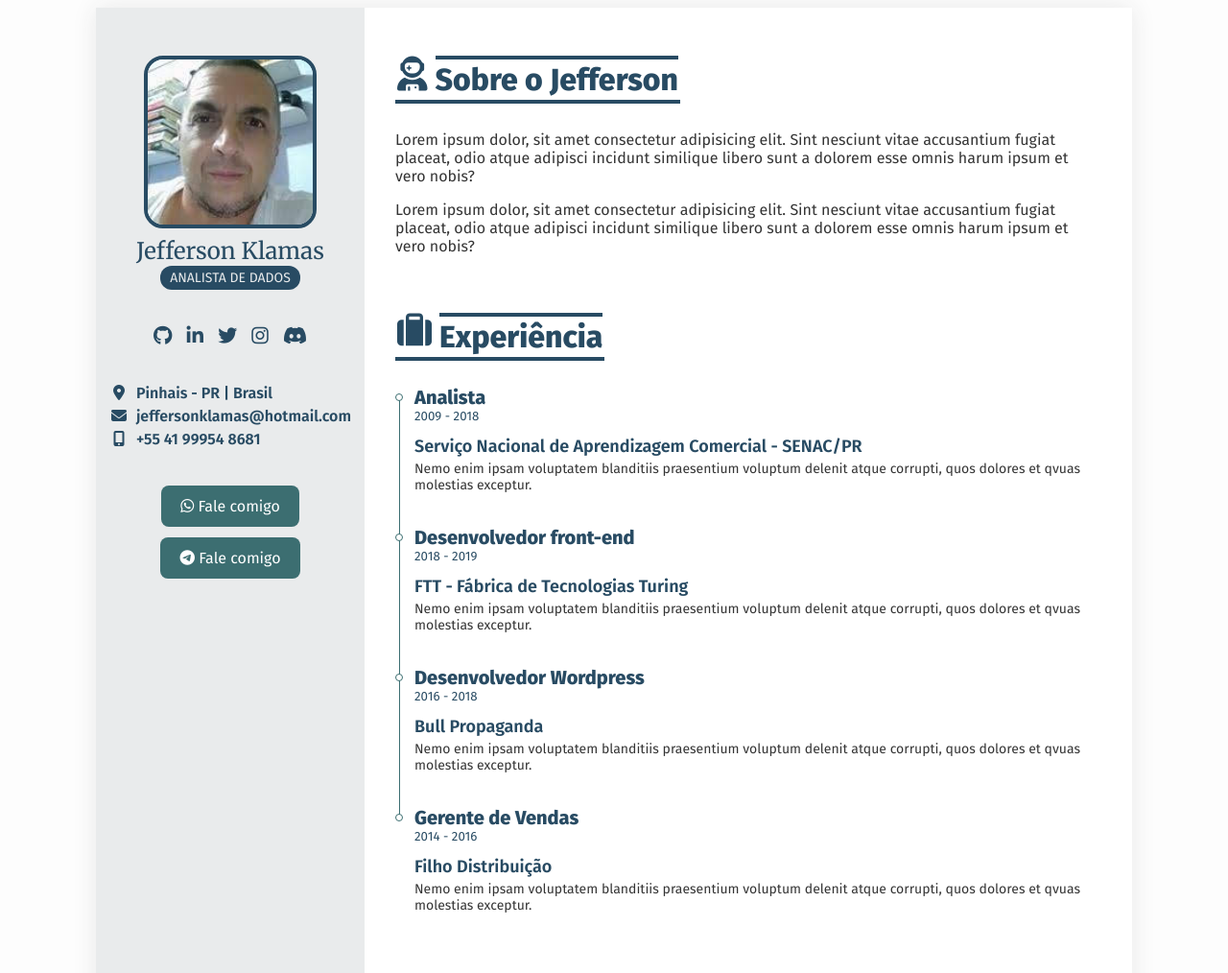
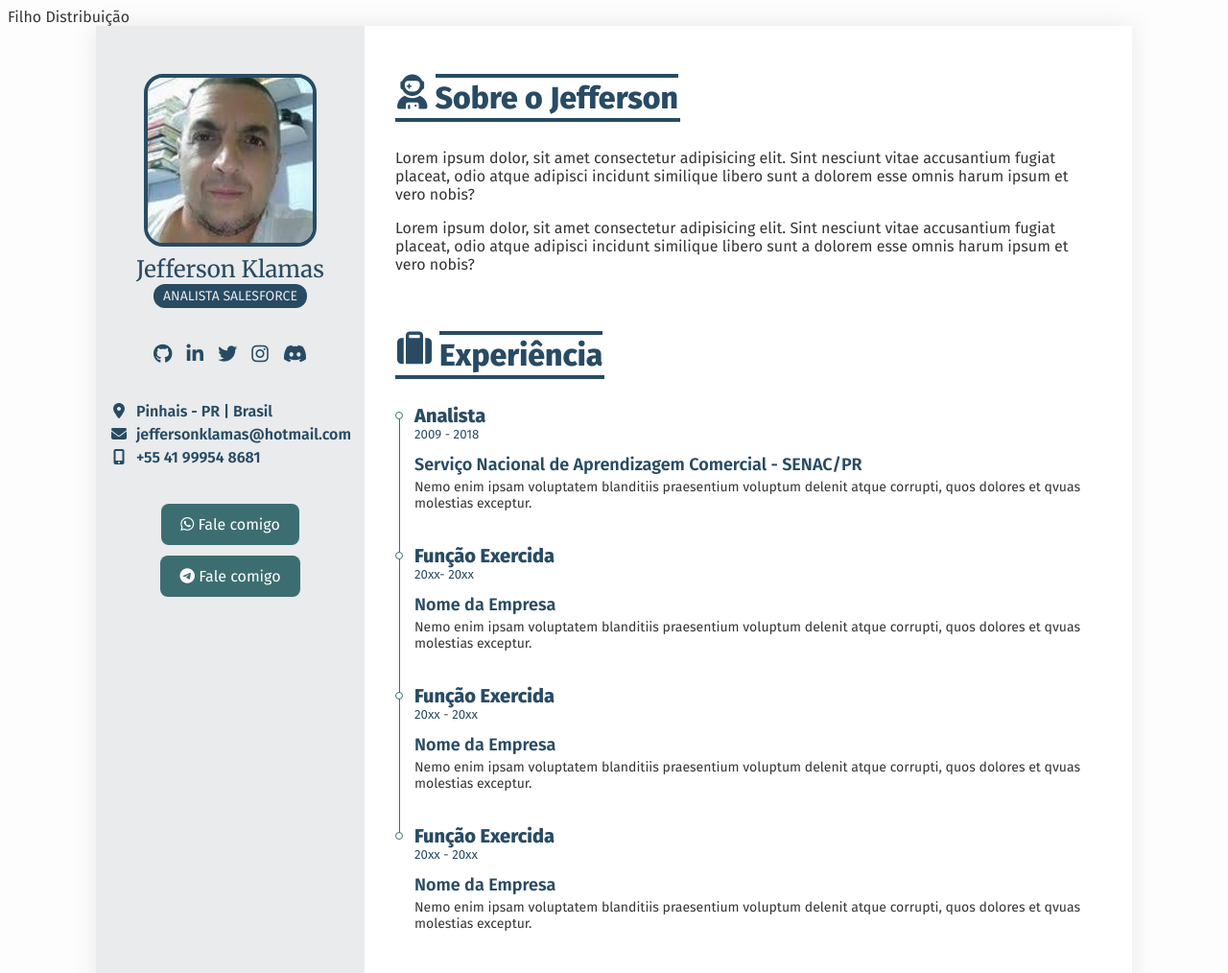
Before and after one commit to jeffersonklamas/cv, a plain HTML site: page index.html in a window 1280 px wide. Shown: the top 1014 px of the page at 96% size. Drawn offline with Linux system fonts and the light colour scheme; a script that the page names is missing.

Commit message:
Alterando dados no curriculo
Alterado via GitHub.

```diff
--- a/index.html
+++ b/index.html
@@ -24,7 +24,7 @@
     </script>
 <!-- End Dark Mode -->
     <link rel="stylesheet" href="css/style.css">
-
+Filho Distribuição
     <title>Curriculo de Jefferson Klamas</title>
 </head>
 <body class="dark--mode">
@@ -33,7 +33,7 @@
             <div class="sidebar">
                 <img src="img/EU_.jpg" alt="Imagem JKM" class="profile-picture">
                 <h1 class="title-name"><span>Jefferson Klamas </span></h1>
-                <h3 class="subtitle-role">Analista de Dados</h3>
+                <h3 class="subtitle-role">Analista Salesforce</h3>
                 <div class="social-links">
                   <a href="https://github.com/jeffersonklamas/" target="_blank">
                     <i class="fab fa-github"></i>
@@ -101,23 +101,23 @@
                     quos dolores et qvuas molestias exceptur.</p>
                 </li>
                 <li>
-                  <h4 class="timeline-title">Desenvolvedor front-end</h4>
-                  <h5 class="timeline-time">2018 - 2019</h5>
-                  <h6 class="timeline-place">FTT - Fábrica de Tecnologias Turing</h6>
+                  <h4 class="timeline-title">Função Exercida</h4>
+                  <h5 class="timeline-time">20xx- 20xx</h5>
+                  <h6 class="timeline-place">Nome da Empresa</h6>
                   <p class="timeline-text">Nemo enim ipsam voluptatem blanditiis praesentium voluptum delenit atque corrupti,
                     quos dolores et qvuas molestias exceptur.</p>
                 </li>
                 <li>
-                  <h4 class="timeline-title">Desenvolvedor Wordpress</h4>
-                  <h5 class="timeline-time">2016 - 2018</h5>
-                  <h6 class="timeline-place">Bull Propaganda</h6>
+                  <h4 class="timeline-title">Função Exercida</h4>
+                  <h5 class="timeline-time">20xx - 20xx</h5>
+                  <h6 class="timeline-place">Nome da Empresa</h6>
                   <p class="timeline-text">Nemo enim ipsam voluptatem blanditiis praesentium voluptum delenit atque corrupti,
                     quos dolores et qvuas molestias exceptur.</p>
                 </li>
                 <li>
-                  <h4 class="timeline-title">Gerente de Vendas</h4>
-                  <h5 class="timeline-time">2014 - 2016</h5>
-                  <h6 class="timeline-place">Filho Distribuição</h6>
+                  <h4 class="timeline-title">Função Exercida</h4>
+                  <h5 class="timeline-time">20xx - 20xx</h5>
+                  <h6 class="timeline-place">Nome da Empresa</h6>
                   <p class="timeline-text">Nemo enim ipsam voluptatem blanditiis praesentium voluptum delenit atque corrupti,
                     quos dolores et qvuas molestias exceptur.</p>
                 </li>
```
